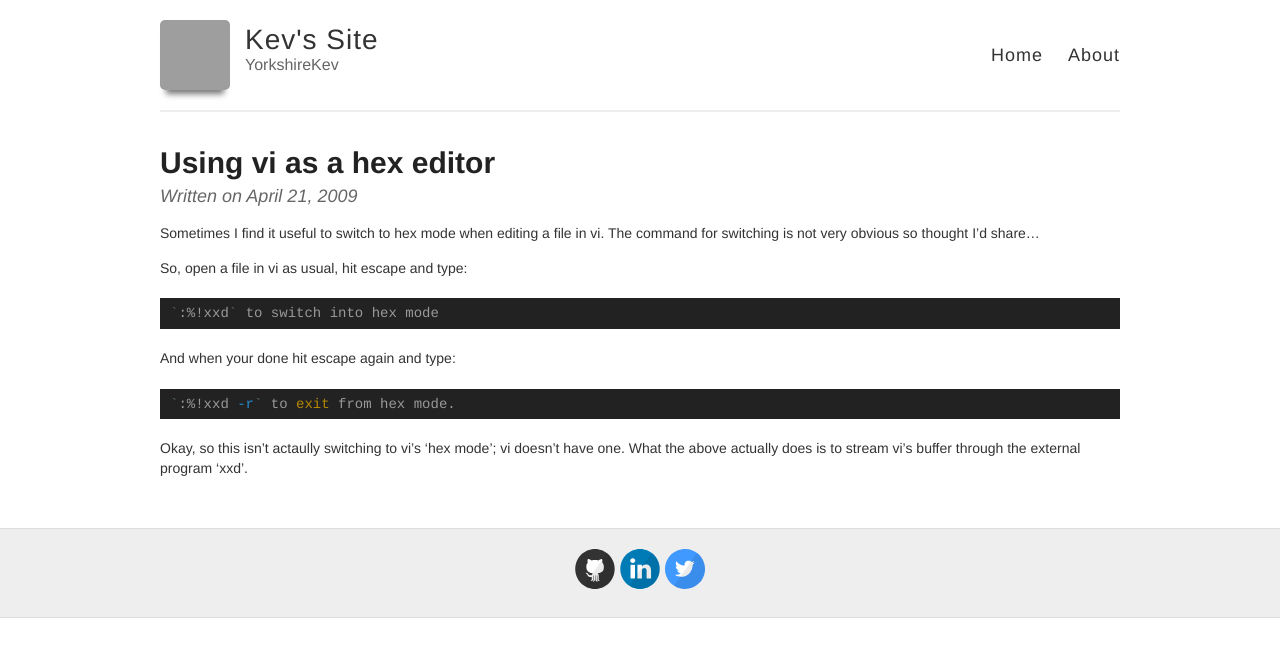
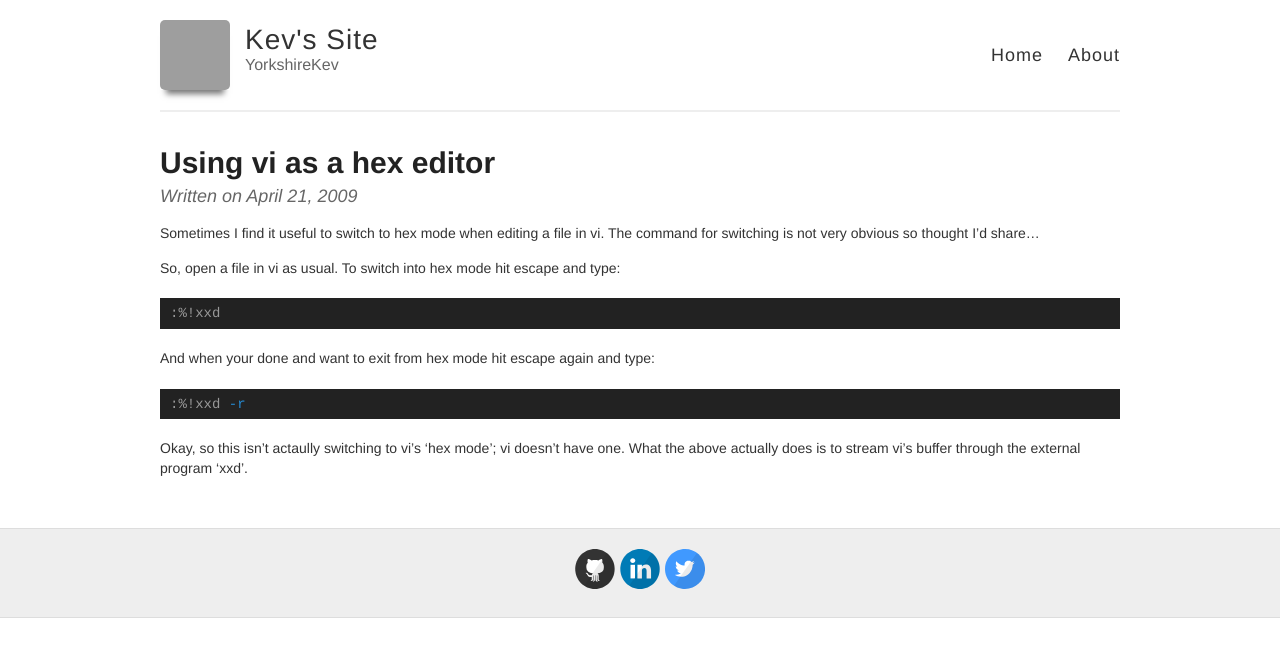
Before and after one commit to YorkshireKev/kevssite.com-jekyll-version, a Jekyll site: the page built from _posts/2009-04-21-using-vi-as-a-hex-editor.md, in a window 1280 px wide. Shown: the top 657 px of the page. Built offline with Jekyll 4.4.1, drawn with Linux system fonts in a browser that asks for light colours; comment, search, counter and statistics services are not loaded; grey boxes are pictures that could not be loaded.

```diff
--- a/_posts/2009-04-21-using-vi-as-a-hex-editor.md
+++ b/_posts/2009-04-21-using-vi-as-a-hex-editor.md
@@ -15,16 +15,16 @@ tags:
   - hex
   - vi
 ---
-Sometimes I find it useful to switch to hex mode when editing a file in vi. The command for switching is not very obvious so thought I'd share&#8230;
+Sometimes I find it useful to switch to hex mode when editing a file in vi. The command for switching is not very obvious so thought I'd share...
 
-So, open a file in vi as usual, hit escape and type:
+So, open a file in vi as usual. To switch into hex mode hit escape and type:
 {% highlight bash %}
-`:%!xxd` to switch into hex mode
+:%!xxd
 {% endhighlight %}
 
-And when your done hit escape again and type:
+And when your done and want to exit from hex mode hit escape again and type:
 {% highlight bash %}
-`:%!xxd -r` to exit from hex mode.
+:%!xxd -r
 {% endhighlight %}
 
 Okay, so this isn't actaully switching to vi's 'hex mode'; vi doesn't have one. What the above actually does is to stream vi's buffer through the external program 'xxd'.
```
